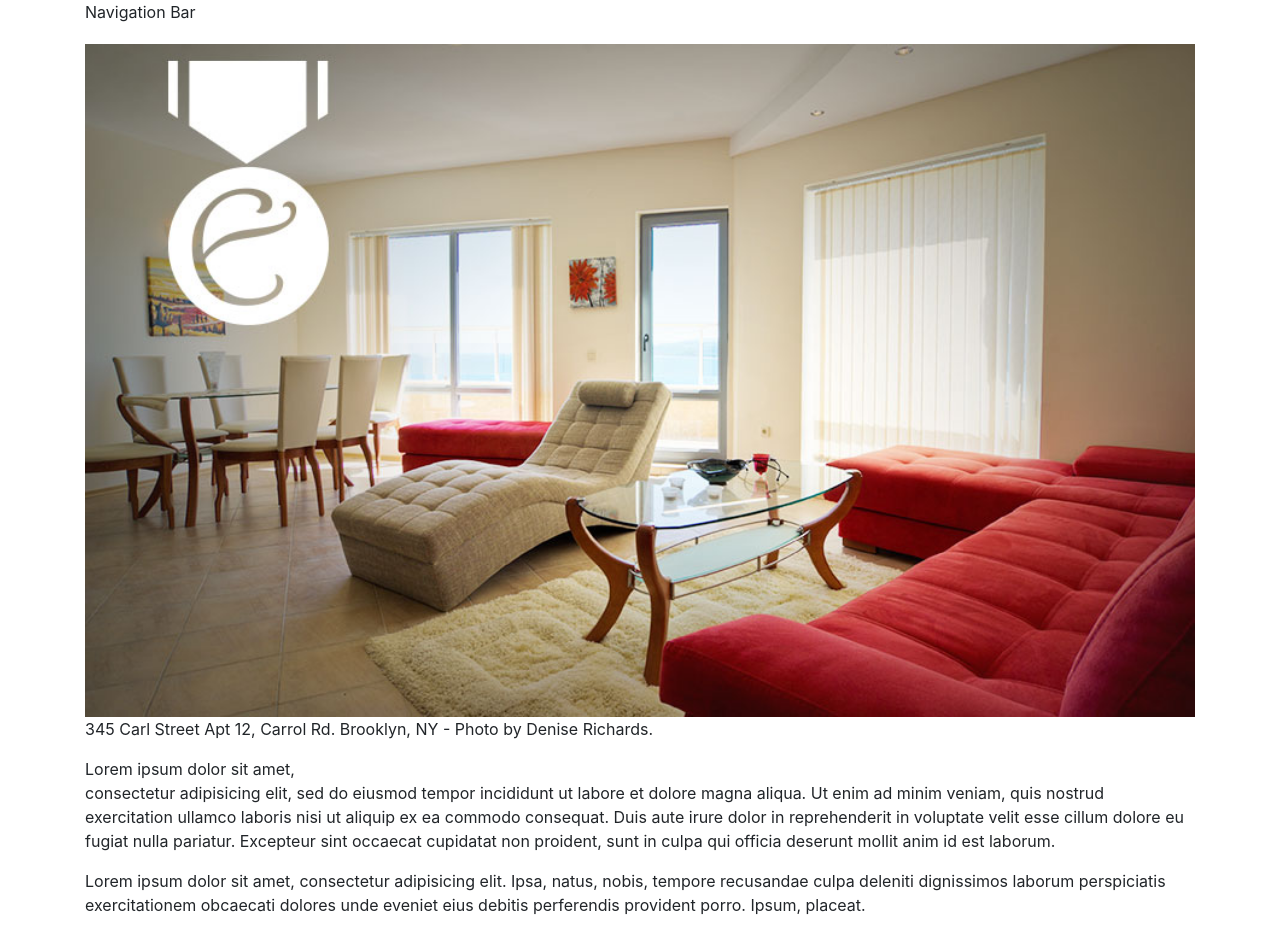
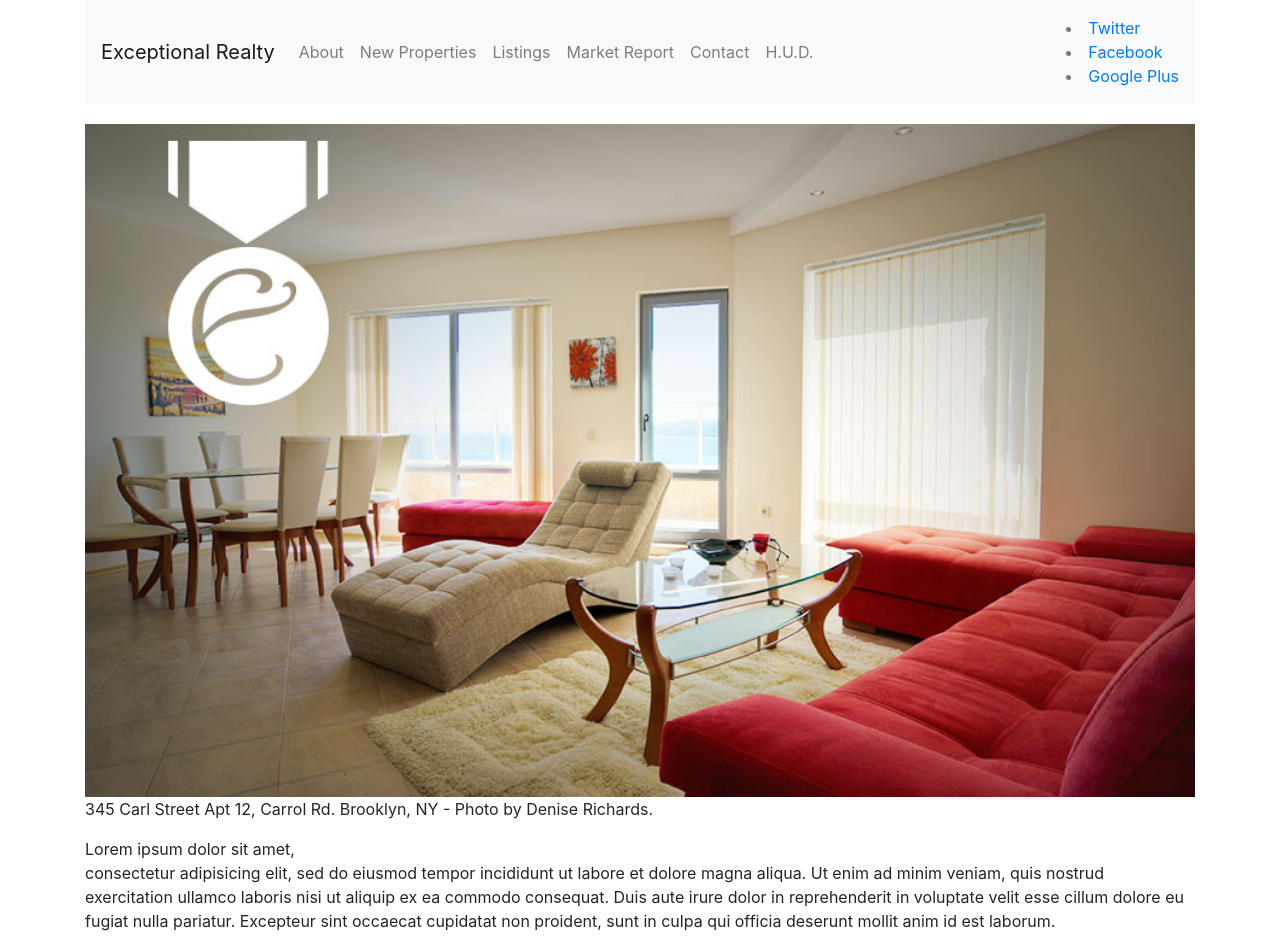
Before and after one commit to Julee117/exceptional-realty-bootstrapped, a plain HTML site: page index.html in a window 1280 px wide. Shown: the top 936 px of the page. Drawn offline with nearby package versions, Linux system fonts and the light colour scheme.

Commit message:
finish navbar

```diff
--- a/index.html
+++ b/index.html
@@ -19,7 +19,39 @@
 
       <div class="row">
         <div class="col-sm-12">
-          Navigation Bar
+          <nav class="navbar navbar-expand-lg navbar-light bg-light">
+            <a class="navbar-brand" href="#">Exceptional Realty</a>
+            <button class="navbar-toggler" type="button" data-toggle="collapse" data-target="#navbarText" aria-controls="navbarText" aria-expanded="false" aria-label="Toggle navigation">
+              <span class="navbar-toggler-icon"></span>
+            </button>
+            <div class="collapse navbar-collapse" id="navbarText">
+              <ul class="navbar-nav mr-auto">
+                <li class="nav-item">
+                  <a class="nav-link" href="#">About</a>
+                </li>
+                <li class="nav-item">
+                  <a class="nav-link" href="#">New Properties</a>
+                </li>
+                <li class="nav-item">
+                  <a class="nav-link" href="#">Listings</a>
+                </li>
+                <li class="nav-item">
+                  <a class="nav-link" href="#">Market Report</a>
+                </li>
+                <li class="nav-item">
+                  <a class="nav-link" href="#">Contact</a>
+                </li>
+                <li class="nav-item">
+                  <a class="nav-link" href="#" target="_blank">H.U.D.</a>
+                </li>
+              </ul>
+              <span class="navbar-text">
+                <li><a class="twit" href="#" title="Twitter">Twitter</a></li>
+                <li><a class="fbook" href="#" title="Facebook">Facebook</a></li>
+                <li><a class="gplus" href="#" title="Google Plus">Google Plus</a></li>
+              </span>
+            </div>
+          </nav>
         </div>
       </div>
 
```
